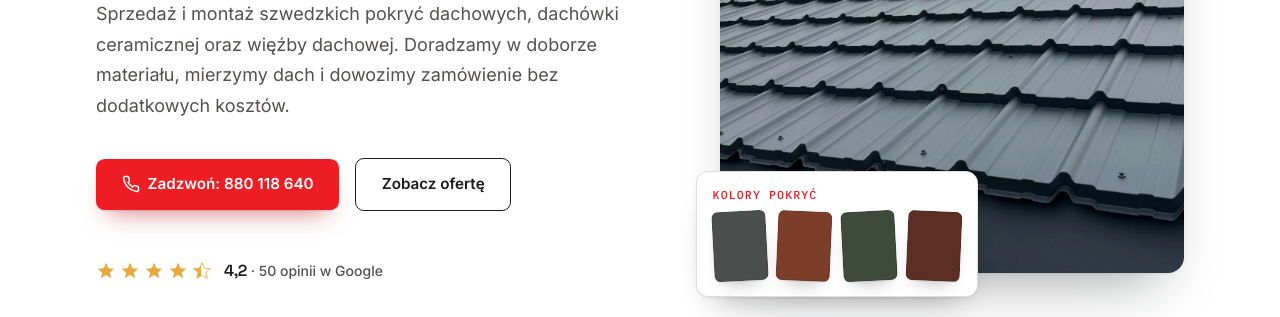
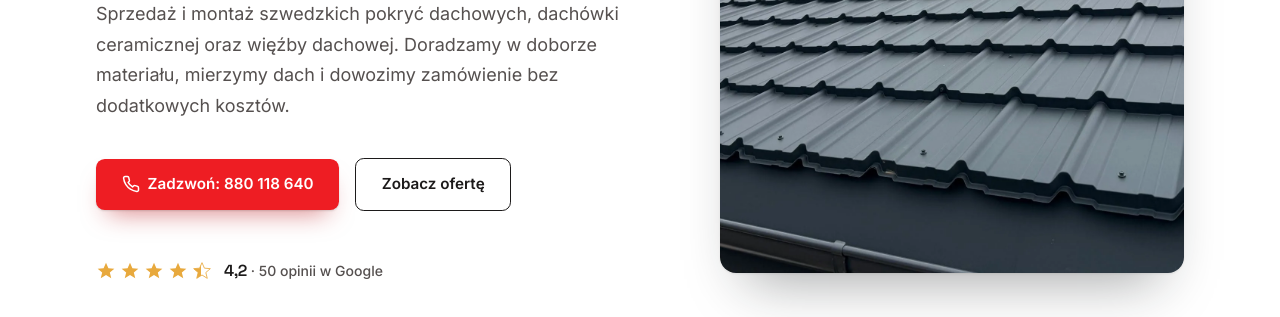
Before and after one commit to szymonduda7/ekodom, a website: page index.html in a window 1280 px wide. Shown: the part 483-800 px from the top of the page. Drawn offline with nearby package versions, Linux system fonts and the light colour scheme.

Commit message:
Remove unused color swatch section from the homepage

```diff
--- a/css/styles.css
+++ b/css/styles.css
@@ -172,25 +172,6 @@ a:focus-visible, button:focus-visible{
 .mobile-nav-link:last-child{ border-bottom:none; }
 .mobile-nav-link:active{ color:var(--red); }
 
-/* Signature: material swatch chips */
-.swatch-strip{
-  display:flex;
-  align-items:flex-end;
-  gap:0.65rem;
-}
-.swatch{
-  position:relative;
-  width:3.4rem;
-  height:4.4rem;
-  border-radius:0.4rem;
-  border:1px solid rgba(28,26,26,.12);
-  box-shadow:0 1px 1px rgba(28,26,26,.06), 0 10px 18px -10px rgba(28,26,26,.35);
-  flex-shrink:0;
-  transition:transform 260ms cubic-bezier(.16,1,.3,1);
-}
-.swatch:nth-child(odd){ transform:rotate(-3deg); }
-.swatch:nth-child(even){ transform:rotate(2.5deg); }
-.swatch:hover{ transform:translateY(-4px) rotate(0deg); }
 
 .usp-item{
   display:flex;
--- a/index.html
+++ b/index.html
@@ -111,15 +111,6 @@
         <div class="relative mt-2 lg:mt-0">
           <div class="rounded-2xl overflow-hidden" style="aspect-ratio:4/5; box-shadow:0 1px 2px rgba(21,24,27,.08), 0 32px 54px -26px rgba(21,24,27,.4);">
             <img src="images/6.webp" alt="Ukończone pokrycie dachu blachodachówką w kolorze grafitowym, realizacja EKO-DOM SANOK" class="w-full h-full" style="object-fit:cover;">
-          </div>
-          <div class="absolute -bottom-6 -left-6 hidden sm:block bg-white rounded-xl px-4 py-3.5" style="box-shadow:0 1px 2px rgba(21,24,27,.08), 0 20px 32px -18px rgba(21,24,27,.3); border:1px solid var(--line);">
-            <p class="eyebrow mb-2">Kolory pokryć</p>
-            <div class="swatch-strip">
-              <div class="swatch" style="background:#4B4E4C" title="Grafit"></div>
-              <div class="swatch" style="background:#7C3E2B" title="Ceglasty"></div>
-              <div class="swatch" style="background:#3E4A3A" title="Zieleń"></div>
-              <div class="swatch" style="background:#5C2E24" title="Brąz"></div>
-            </div>
           </div>
         </div>
       </div>
```
